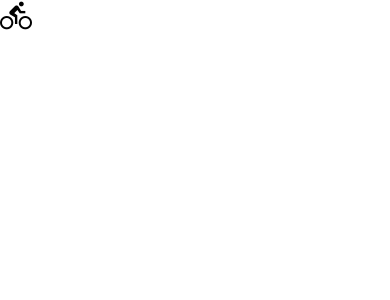
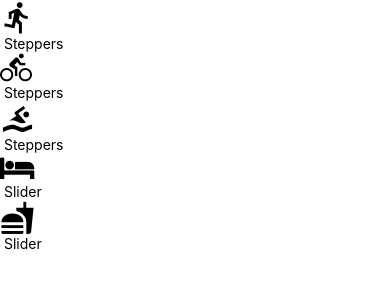
Before and after one commit to phiendp/fitness, a React Native app: screen / in a window 390 px wide. Shown: the top 300 px of the page. Built offline with nearby package versions, Linux system fonts and the light colour scheme.

Commit message:
Add Slider and Steppers components to AddEntry

```diff
--- a/components/AddEntry.js
+++ b/components/AddEntry.js
@@ -1,6 +1,9 @@
 import React, { Component } from 'react'
 import { View } from 'react-native'
 import { getMetricMetaInfo } from '../utils/helpers'
+import Slider from './Slider'
+import Steppers from './Steppers'
+
 
 export default class AddEntry extends Component {
   state = {
@@ -40,9 +43,32 @@
   }
 
   render() {
+    const metaInfo = getMetricMetaInfo()
+
     return (
       <View>
-        {getMetricMetaInfo('bike').getIcon()}
+        {Object.keys(metaInfo).map((key) => {
+          const { getIcon, type, ...rest } = metaInfo[key]
+          const value = this.state[key]
+
+          return (
+            <View key = {key}>
+              {getIcon()}
+              {type === 'slider'
+                ? <Slider
+                    value={value}
+                    onChange={(value) => this.slide(key, value)}
+                    {...rest}
+                  />
+                : <Steppers
+                    value={value}
+                    onIncrement={() => this.increment(key)}
+                    onDecrement={() => this.decrement(key)}
+                    {...rest}
+                  />}
+            </View>
+          )
+        })}
       </View>
     )
   }
--- /dev/null
+++ b/components/Slider.js
@@ -0,0 +1,11 @@
+import React from 'react'
+import { View, Text } from 'react-native'
+
+
+export default function Slider() {
+  return (
+    <View>
+      <Text> Slider </Text>
+    </View>
+  )
+}
--- /dev/null
+++ b/components/Steppers.js
@@ -0,0 +1,11 @@
+import React from 'react'
+import { View, Text } from 'react-native'
+
+
+export default function Steppers() {
+  return (
+    <View>
+      <Text> Steppers </Text>
+    </View>
+  )
+}
```
